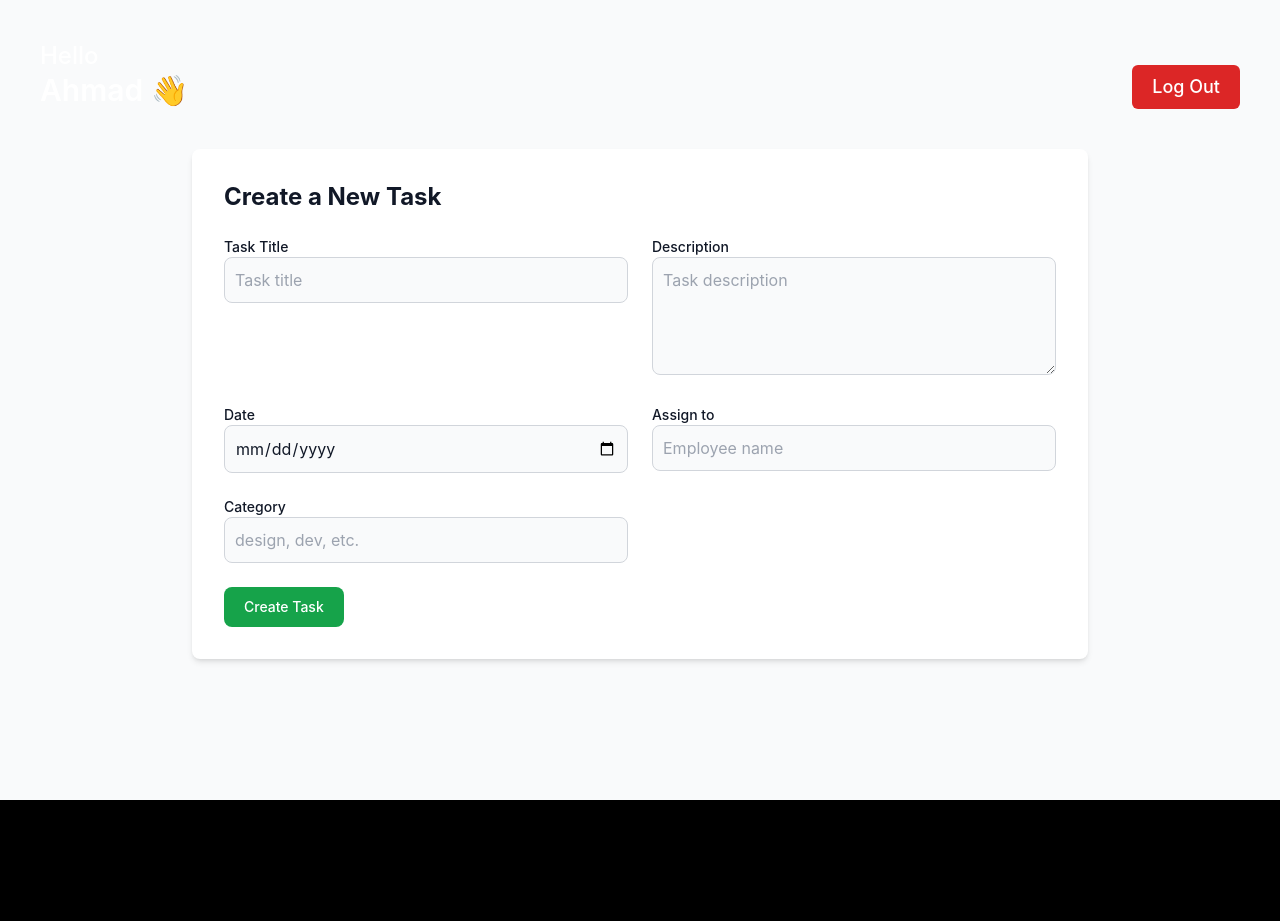
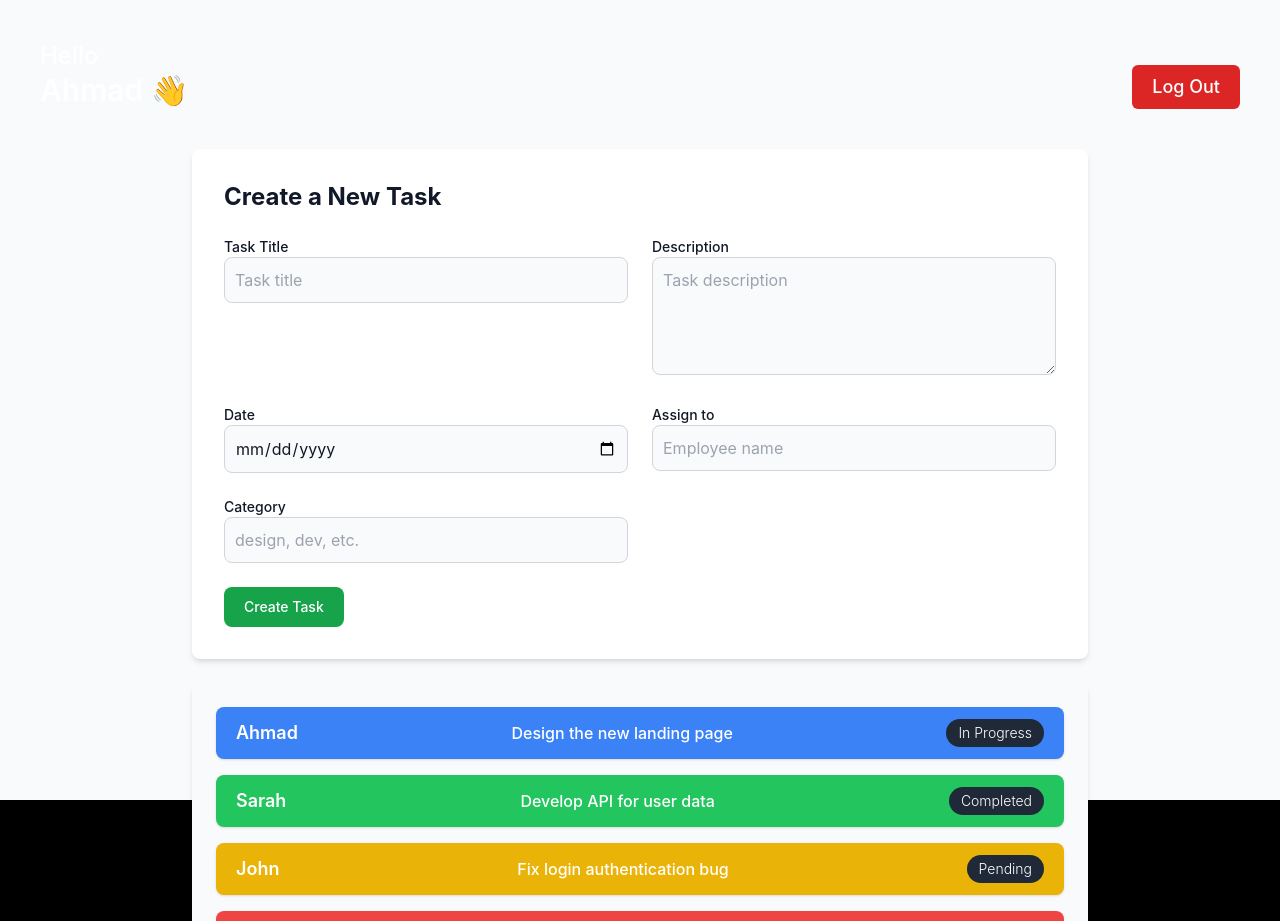
Before and after one commit to SaroshAhmad/ems, a React (Vite) app: page / in a window 1280 px wide. Shown: the top 921 px of the page. Before the commit the page ends 800 px from the top, so only its background shows below. Built offline with nearby package versions, Linux system fonts and the light colour scheme.

Commit message:
Add AllTask component to AdminDashboard

```diff
--- a/src/components/Dashboard/AdminDashboard.jsx
+++ b/src/components/Dashboard/AdminDashboard.jsx
@@ -1,12 +1,14 @@
 import React from 'react';
 import Header from '../Other/Header';
 import CreateTask from '../Other/CreateTask';
+import AllTask from '../Other/AllTask';
 
 const AdminDashboard = () => {
     return (
         <div className="h-screen w-full p-10 bg-gray-50 dark:bg-gray-800">
             <Header />
             <CreateTask />
+            <AllTask />
 
         </div>
     );
--- /dev/null
+++ b/src/components/Other/AllTask.jsx
@@ -0,0 +1,27 @@
+import React from 'react';
+
+const AllTask = () => {
+    const tasks = [
+        { name: 'Ahmad', task: 'Design the new landing page', status: 'In Progress', bgColor: 'bg-blue-500' },
+        { name: 'Sarah', task: 'Develop API for user data', status: 'Completed', bgColor: 'bg-green-500' },
+        { name: 'John', task: 'Fix login authentication bug', status: 'Pending', bgColor: 'bg-yellow-500' },
+        { name: 'Emily', task: 'Create marketing campaign graphics', status: 'In Progress', bgColor: 'bg-red-500' },
+        { name: 'Michael', task: 'Write documentation for onboarding', status: 'Completed', bgColor: 'bg-purple-500' },
+    ];
+
+    return (
+        <div className="bg-gray-50 dark:bg-gray-800 p-6 rounded-lg shadow-md mt-6 mb-6 max-w-4xl mx-auto space-y-4">
+            {tasks.map((task, index) => (
+                <div key={index} className={`${task.bgColor} text-white py-3 px-5 flex justify-between items-center rounded-lg shadow`}>
+                    <h2 className="text-lg font-semibold">{task.name}</h2>
+                    <h3 className="text-md font-medium">{task.task}</h3>
+                    <span className="text-sm font-light bg-gray-800 px-3 py-1 rounded-full">
+                        {task.status}
+                    </span>
+                </div>
+            ))}
+        </div>
+    );
+};
+
+export default AllTask;
```
